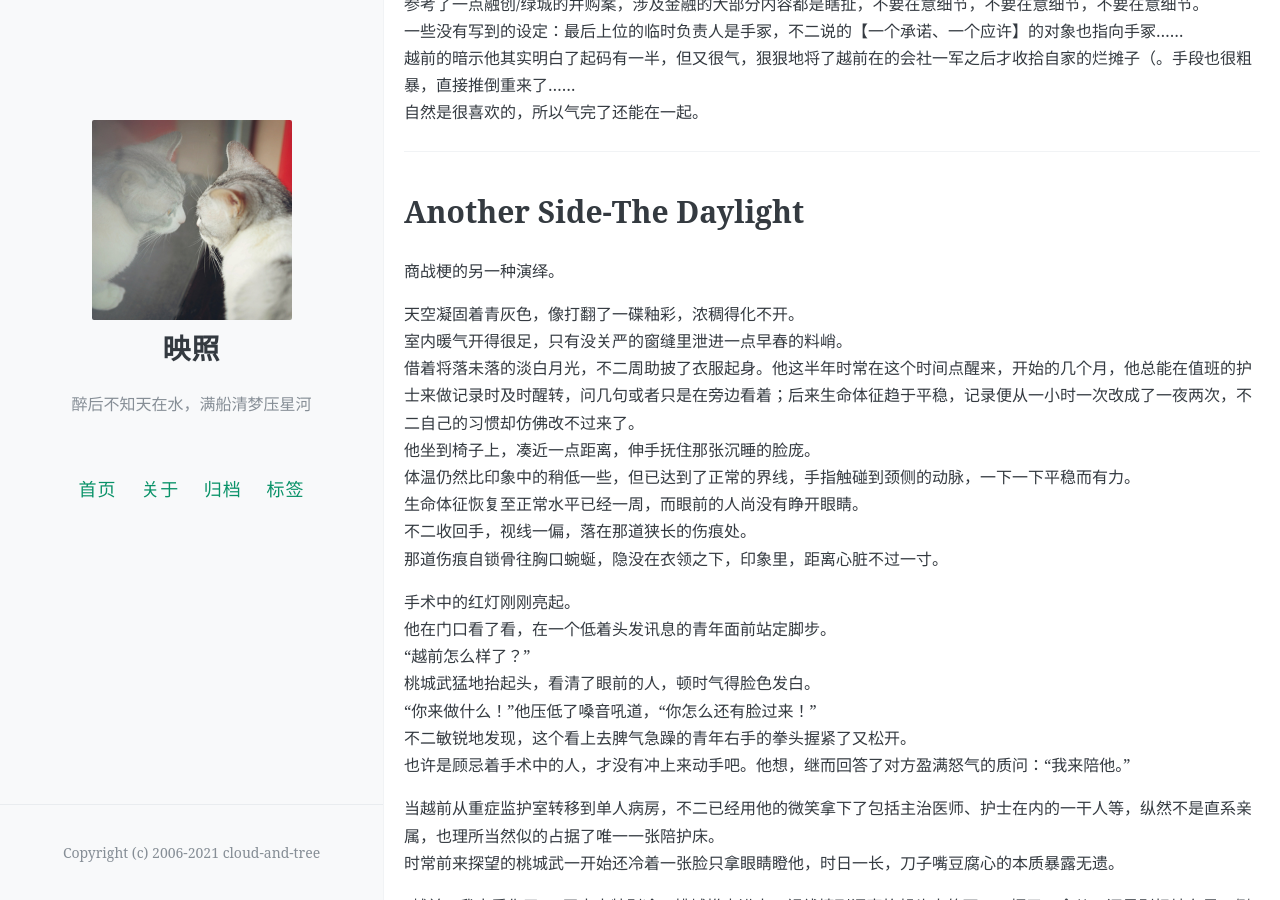
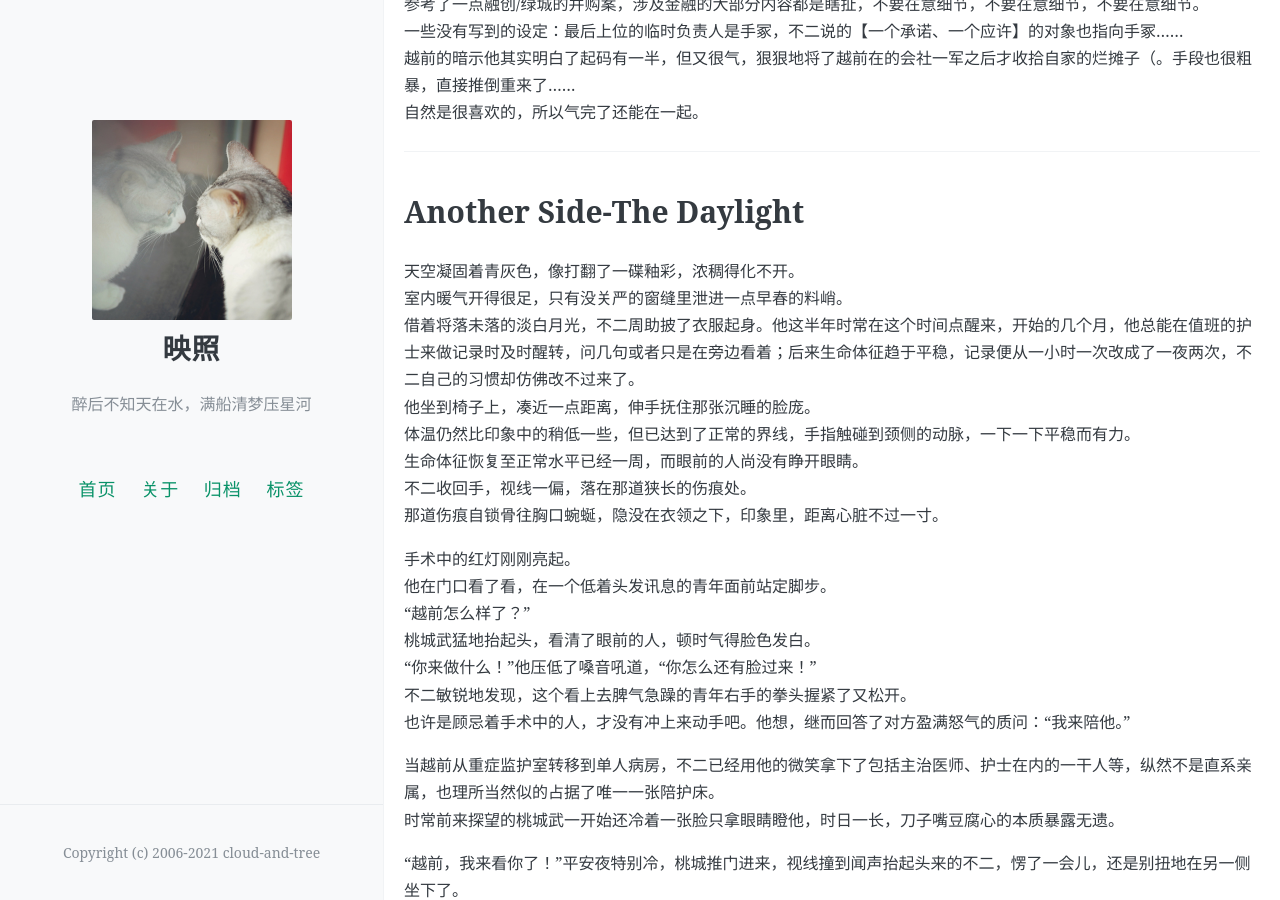
Before and after one commit to windtxt/cloud-and-tree, a Jekyll site: the page built from _posts/2016-08-31-story-potefstill.md, in a window 1280 px wide and 900 px high, scrolled down 11969 px. Built offline with Jekyll 4.4.1, drawn with Linux system fonts in a browser that asks for light colours; comment, search, counter and statistics services are not loaded.

Commit message:
Update 2016-08-31-story-potefstill.md

```diff
--- a/_posts/2016-08-31-story-potefstill.md
+++ b/_posts/2016-08-31-story-potefstill.md
@@ -399,8 +399,6 @@ END
 * * *
 # Another Side-The Daylight
 
-商战梗的另一种演绎。
-
 天空凝固着青灰色，像打翻了一碟釉彩，浓稠得化不开。
 室内暖气开得很足，只有没关严的窗缝里泄进一点早春的料峭。
 借着将落未落的淡白月光，不二周助披了衣服起身。他这半年时常在这个时间点醒来，开始的几个月，他总能在值班的护士来做记录时及时醒转，问几句或者只是在旁边看着；后来生命体征趋于平稳，记录便从一小时一次改成了一夜两次，不二自己的习惯却仿佛改不过来了。
```
